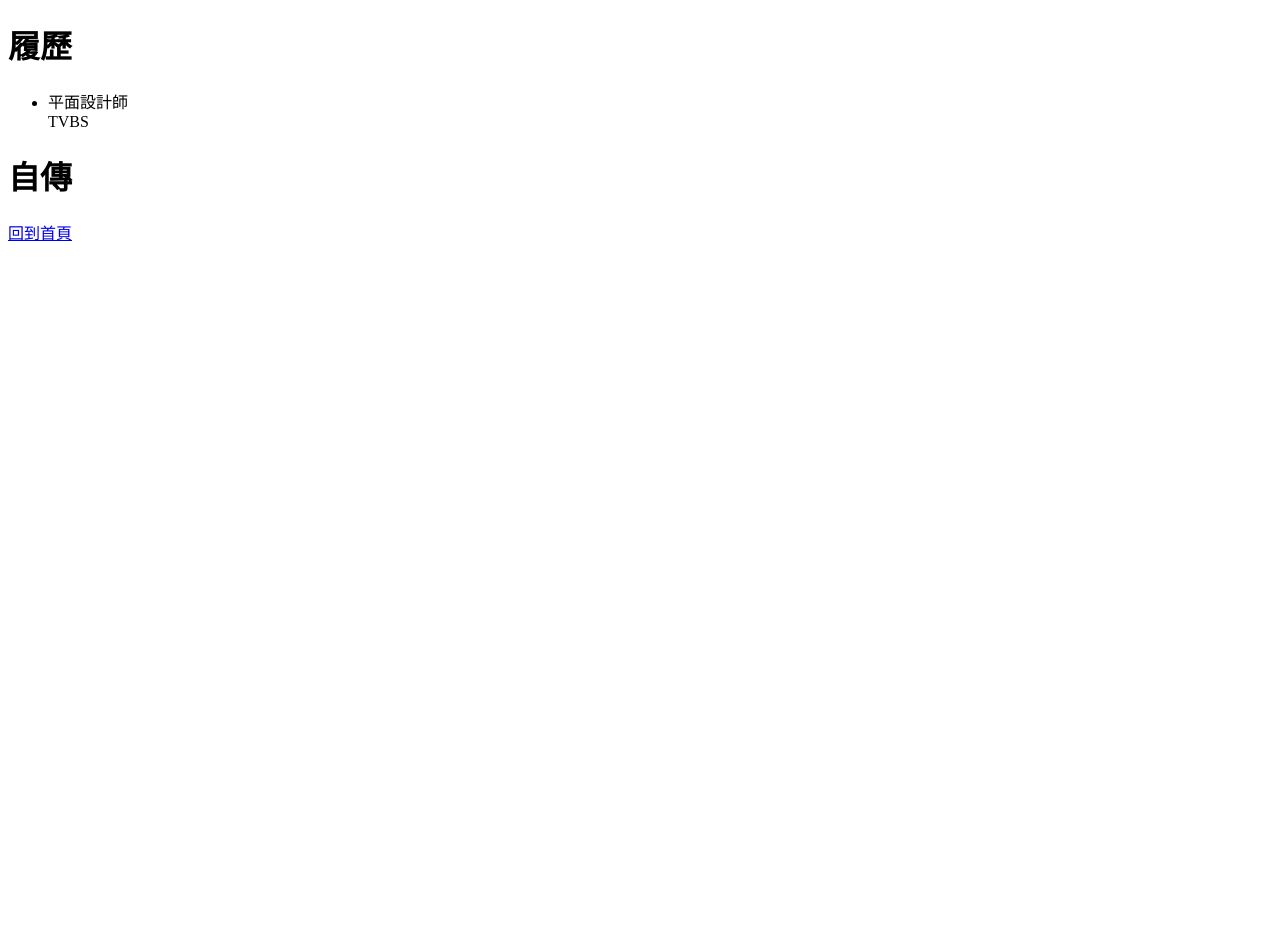
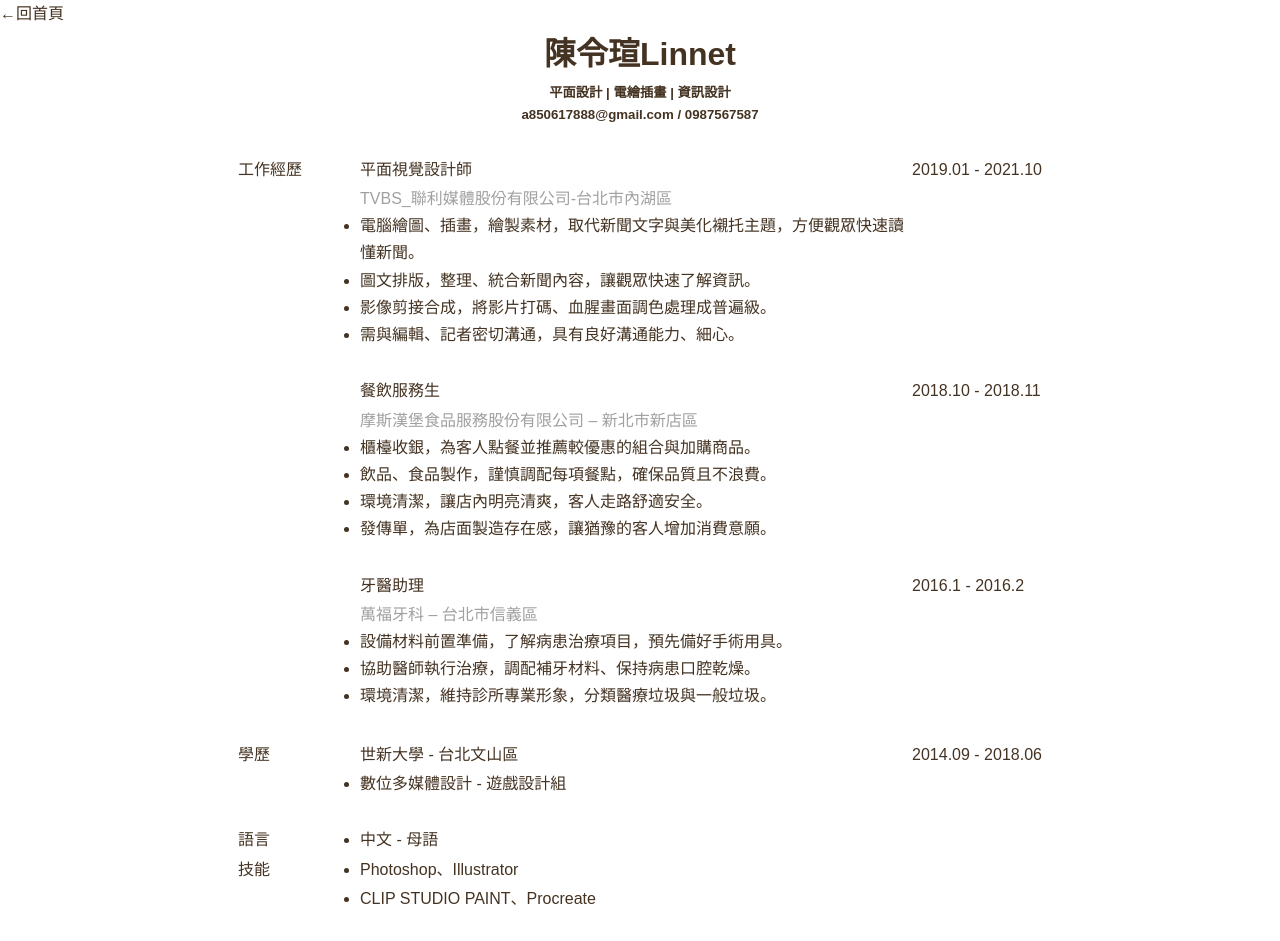
Before and after one commit to LinnetChen/Linnet-portfolio.github.io, a plain HTML site: page aboutme.html in a window 1280 px wide. Before the commit the page ends 800 px from the top, so only its background shows below. Drawn offline with Linux system fonts and the light colour scheme; some packages are replaced by stand-ins of ours.

Commit message:
Add files via upload

```diff
--- a/aboutme.html
+++ b/aboutme.html
@@ -3,20 +3,123 @@
   <head>
     <meta charset="UTF-8"></meta>
     <title>令瑄履歷</title>
+    <!--css-->
+    <link rel="stylesheet" href="https://unpkg.com/ress/dist/ress.min.css">
+    <link href="https://fonts.googleapis.com/css?family=Philosopher" rel="stylesheet">
+    <link rel="stylesheet" href="style.css">
   </head>
+
   <body>
-    <h1>履歷</h1>
-    <ul>
-        <li>平面設計師<br>TVBS</li>
+    <!--連結-->
+    <a href="index.html" class="goback">←回首頁</a>
+    <div class="aboutme-title">
+      <h1>陳令瑄Linnet</h1>
+      <h5>平面設計 | 電繪插畫 | 資訊設計<br>
+      <p>a850617888@gmail.com / 0987567587</p></h5>
+    </div>
+    <br>
+    <!--工作經驗-->
+    <table class="container" >
+      <!--工作經歷1-->
+      <tr>
+        <td width="120">工作經歷</td>
+        <td>平面視覺設計師</td>
+        <td>2019.01 - 2021.10</td>
+      </tr>
+      <tr>
+        <td></td>
+        <td width="550"><p>TVBS_聯利媒體股份有限公司-台北市內湖區</p>
+          <ul>
+              <li>電腦繪圖、插畫，繪製素材，取代新聞文字與美化襯托主題，方便觀眾快速讀懂新聞。</li>
+              <li>圖文排版，整理、統合新聞內容，讓觀眾快速了解資訊。</li>
+              <li>影像剪接合成，將影片打碼、血腥畫面調色處理成普遍級。</li>
+              <li>需與編輯、記者密切溝通，具有良好溝通能力、細心。</li>
+              <br>
+          </ul></td>
+        <td></td>
+      </tr>
+      <!--工作經歷2-->
+      <tr>
+        <td width="120"></td>
+        <td>餐飲服務生</td>
+        <td>2018.10 - 2018.11</td>
+      </tr>
+      <tr>
+        <td></td>
+        <td width="550"><p>摩斯漢堡食品服務股份有限公司 – 新北市新店區</p>
+          <ul>
+              <li>櫃檯收銀，為客人點餐並推薦較優惠的組合與加購商品。</li>
+              <li>飲品、食品製作，謹慎調配每項餐點，確保品質且不浪費。</li>
+              <li>環境清潔，讓店內明亮清爽，客人走路舒適安全。</li>
+              <li>發傳單，為店面製造存在感，讓猶豫的客人增加消費意願。</li>
+              <br>
+          </ul></td>
+        <td></td>
+      </tr>
+      <!--工作經歷3-->
+      <tr>
+        <td width="120"></td>
+        <td>牙醫助理</td>
+        <td>2016.1 - 2016.2</td>
+      </tr>
+      <tr>
+        <td></td>
+        <td width="550"><p>萬福牙科 – 台北市信義區</p>
+          <ul>
+              <li>設備材料前置準備，了解病患治療項目，預先備好手術用具。</li>
+              <li>協助醫師執行治療，調配補牙材料、保持病患口腔乾燥。</li>
+              <li>環境清潔，維持診所專業形象，分類醫療垃圾與一般垃圾。</li>
+              <br>
+          </ul></td>
+        <td></td>
+      </tr>
+    </table>
 
-    </ul>
-    <h1>自傳</h1>
-    <!--連結-->
-    <a href="index.html".html">回到首頁</a>
+    <!--學歷語言技能-->
+    <table class="container" >
+      <!--學歷-->
+      <tr>
+        <td width="120">學歷</td>
+        <td>世新大學 - 台北文山區</td>
+        <td>2014.09 - 2018.06</td>
+      </tr>
+      <tr>
+        <td></td>
+        <td width="550">
+          <ul>
+              <li>數位多媒體設計 - 遊戲設計組</li>
+              <br>
+          </ul></td>
+        <td></td>
+      </tr>
+      <!--語言-->
+      <tr>
+        <td width="120">語言</td>
+        <td width="550"><ul><li>中文 - 母語</li></ul></td>
+        <td></td>
+      </tr>
+      <!--技能-->
+      <tr>
+        <td width="120">技能</td>
+        <td width="550">
+          <ul>
+            <li>Photoshop、Illustrator</li>
+          </ul></td>
+        <td></td>
+      </tr>
+      <tr>
+        <td width="120"></td>
+        <td width="550">
+          <ul>
+            <li>CLIP STUDIO PAINT、Procreate</li>
+            <br>
+          </ul></td>
+        <td></td>
+      </tr>
+    </table>
     <!--嵌入圖片-->
 
     <!--嵌入影片-->
 
-
   </body>
 </html>
--- /dev/null
+++ b/style.css
@@ -0,0 +1,102 @@
+@charset "UTF-8";
+
+html{
+    font-size: 100%;
+}
+body{
+    font-family: "微軟正黑體",sans-serif;
+    line-height: 1.7;
+    color:#432;
+}
+
+a{
+    text-decoration: none;
+    color:#432;
+}
+
+img{
+    max-width:100%;
+}
+
+.menu{
+    width: 150px;
+    height: 40px;
+    display: flex;
+    font-size: 1.25rem;
+    margin: 1%;
+    justify-content: flex-end;
+    gap: 10px;
+}
+
+.goback{
+    justify-content: flex-end;
+}
+
+a:hover{
+    color:rgb(255, 166, 0);
+}
+
+.aboutme-title{
+    text-align: center;
+}
+
+.aboutme-title2{
+    text-align: center;
+}
+
+table{
+    margin-left:auto;
+    margin-right:auto;
+}
+
+.container p{
+    color:rgb(160, 160, 160);
+}
+
+.shape{
+    width: 150px;
+    height: 40px;
+    display: block;
+    text-align: center;
+    cursor: pointer;
+    line-height: 40px;
+    color: #000;
+    background-color: transparent;
+    position: relative;
+    transition: all .3s linear;
+}
+.shape > p{
+    position: relative;
+    z-index: 1;
+}
+.shape::before{
+    content: "";
+    width: 20px;
+    height: 20px;
+    display: block;
+    box-sizing: border-box;
+    border-top: 1px solid #000;
+    border-left: 1px solid #000;
+    position: absolute;
+    top: 0;
+    left: 0;
+    transition: all .3s linear;
+}
+.shape::after{
+    content: "";
+    width: 20px;
+    height: 20px;
+    display: block;
+    box-sizing: border-box;
+    border-bottom: 1px solid #000;
+    border-right: 1px solid #000;
+    position: absolute;
+    bottom: 0;
+    right: 0;
+    transition: all .3s linear;
+}
+.shape:hover::before,
+.shape:hover::after{
+    width: 100%;
+    height: 100%;
+}
```
Also changed, not shown: index.html (+15 -5 lines), favicon.png (added), image/favicon.ico (added), image/favicon.png (added), 舊碼不使用.txt (added), 2 other files.
